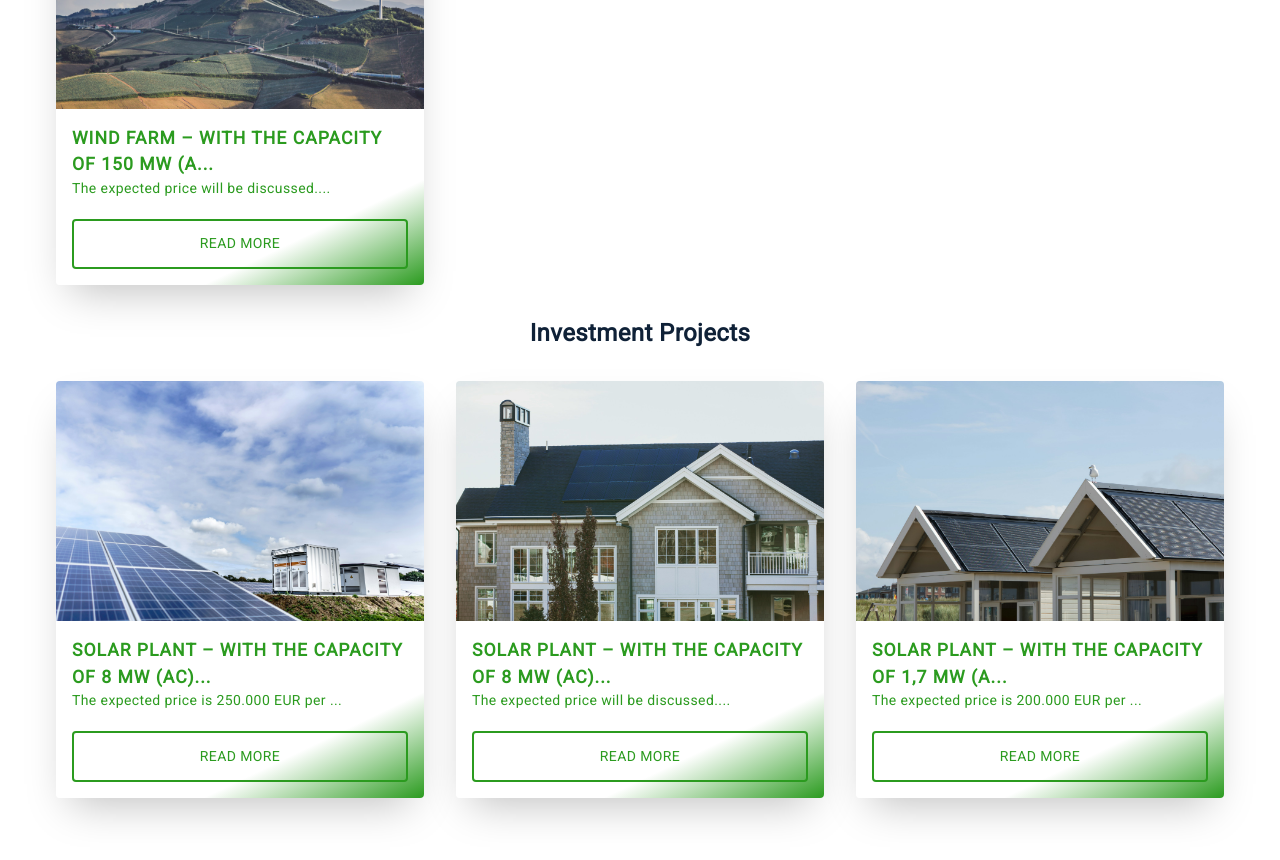
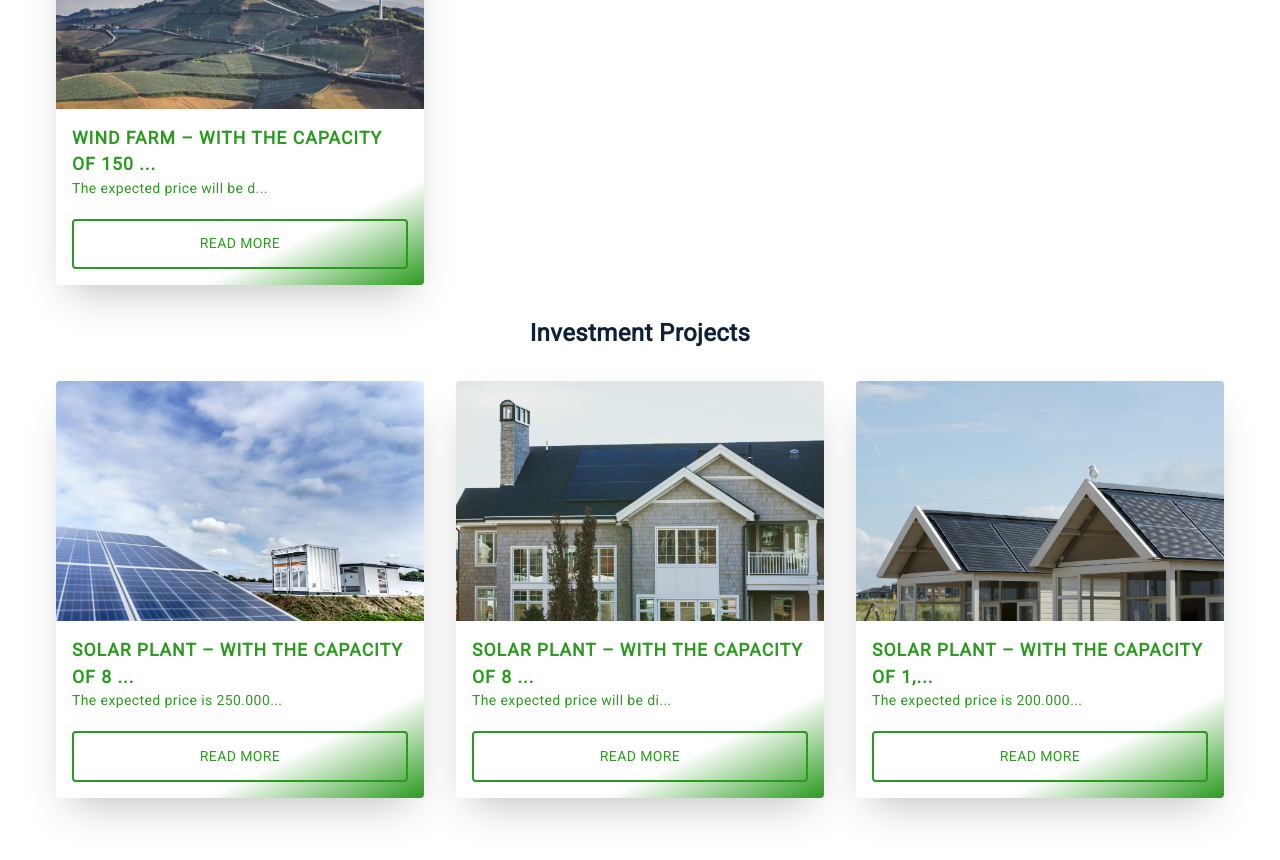
Before and after one commit to ArminBabic/bimal, a Next.js app: page /projects in a window 1280 px wide. Shown: the part 1340-2200 px from the top of the page. Built offline with nearby package versions, Linux system fonts and the light colour scheme.

Commit message:
fix projects age cards issue img

```diff
--- a/components/Projects.js
+++ b/components/Projects.js
@@ -61,10 +61,10 @@ const Projects = () => {
                     <div className="card_content-p">
                       <h2 className="card_title-p">
                         {" "}
-                        {item.attributes.title.slice(0, 44)}...
+                        {item.attributes.title.slice(0, 40)}...
                       </h2>
                       <p className="card_text-p">
-                        {item.attributes.contentB.slice(0, 38)}...
+                        {item.attributes.contentB.slice(0, 44)}...
                       </p>
                       <button className="btn-p card_btn-p">Read More</button>
                     </div>
--- a/pages/projects/index.js
+++ b/pages/projects/index.js
@@ -55,10 +55,10 @@ function index() {
                             </div>
                             <div className="card_content-p">
                               <h2 className="card_title-p">
-                                {item.attributes.title.slice(0, 42)}...
+                                {item.attributes.title.slice(0, 37)}...
                               </h2>
                               <p className="card_text-p">
-                                {item.attributes.contentB.slice(0, 38)}...
+                                {item.attributes.contentB.slice(0, 29)}...
                               </p>
                               <button className="btn-p card_btn-p">
                                 Read More
@@ -109,10 +109,10 @@ function index() {
                             </div>
                             <div className="card_content-p">
                               <h2 className="card_title-p">
-                                {item.attributes.title.slice(0, 44)}...
+                                {item.attributes.title.slice(0, 37)}...
                               </h2>
                               <p className="card_text-p">
-                                {item.attributes.contentB.slice(0, 38)}...
+                                {item.attributes.contentB.slice(0, 29)}...
                               </p>
                               <button className="btn-p card_btn-p">
                                 Read More
```
